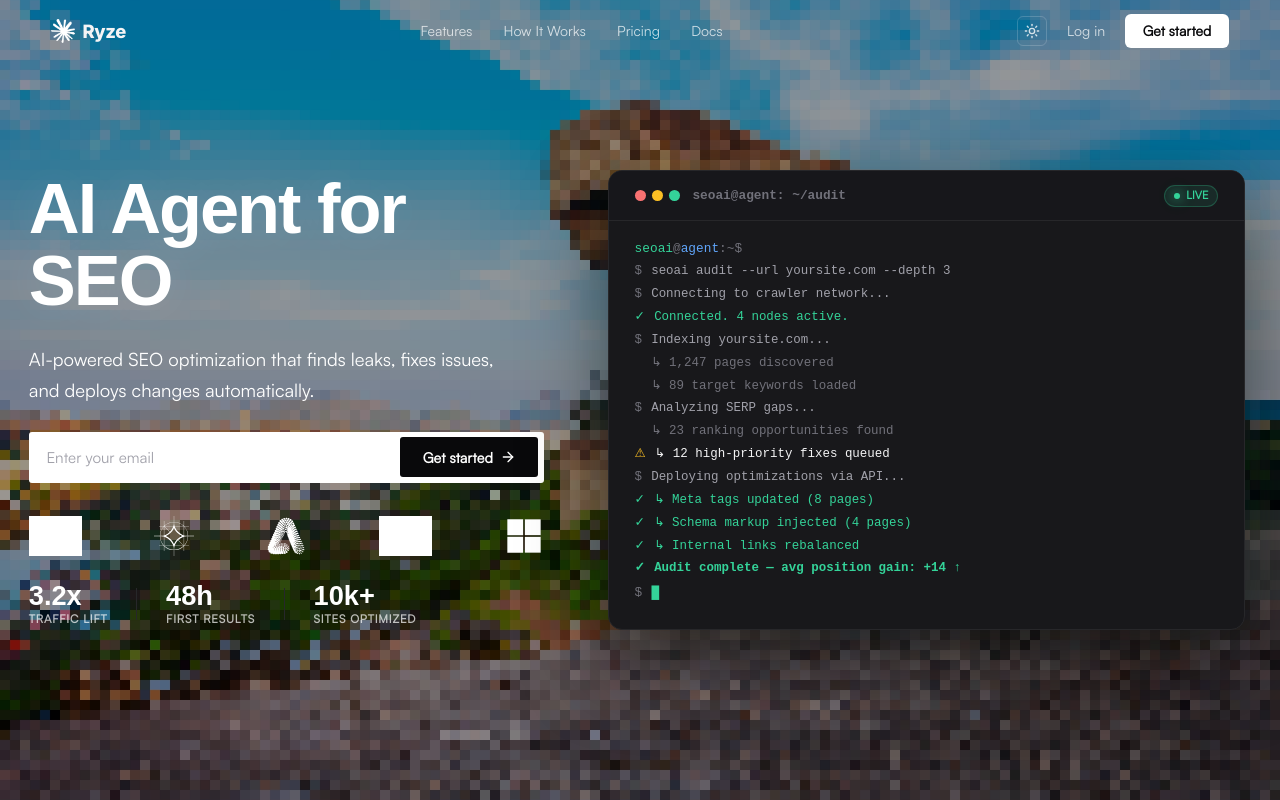
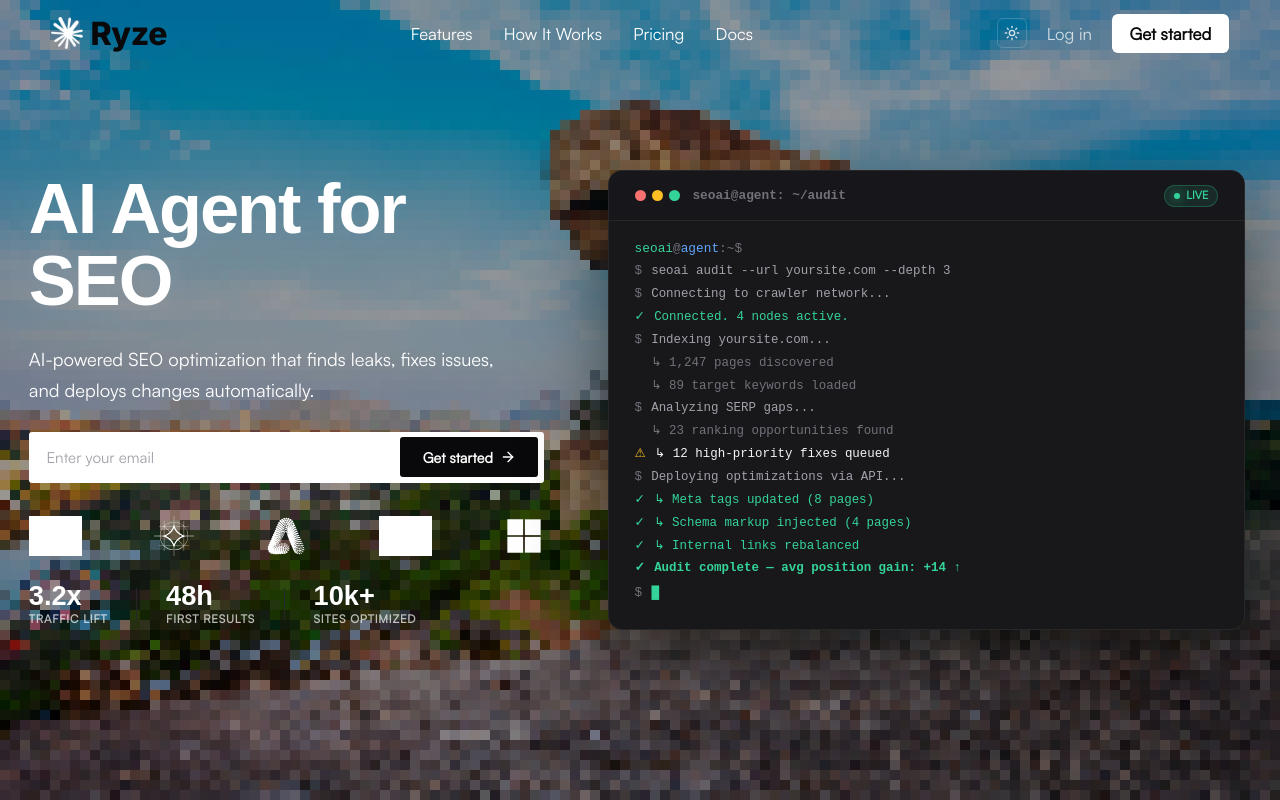
Before and after one commit to ASHISHSINGHNEGI/aiagentforseo, a React (Vite) app: page / in a window 1280 px wide. Shown: the top 800 px of the page. Built offline with nearby package versions, Linux system fonts and the light colour scheme; grey boxes are pictures that could not be loaded.

Commit message:
style: update header styling, typography, logo dimensions, and rebrand footer company name

```diff
--- a/src/App.css
+++ b/src/App.css
@@ -238,7 +238,7 @@ main {
   transition: background 0.3s ease, box-shadow 0.3s ease;
 }
 .navbar-wrapper.scrolled {
-  background: rgba(255, 255, 255, 0.72);
+  background: rgba(255, 255, 255,1);
   backdrop-filter: blur(20px);
   -webkit-backdrop-filter: blur(20px);
   box-shadow: 0 1px 0 rgba(0, 0, 0, 0.08);
@@ -264,9 +264,9 @@ main {
 .logo-text {
   font-family: "Inter", sans-serif;
   font-weight: 800;
-  font-size: 1.15rem;
+  font-size: 2rem;
   letter-spacing: -0.3px;
-  color: var(--agent-text);
+  color: var(--agent-bg);
   transition: color 0.3s;
 }
 .navbar-wrapper.scrolled .logo-text {
@@ -281,10 +281,11 @@ main {
   justify-content: center;
 }
 .nav-links a {
-  color: rgba(255, 255, 255, 0.75);
+  color: rgba(255, 255, 255, 1);
   text-decoration: none;
   font-weight: 500;
-  font-size: 0.88rem;
+  font-family: var(--font-default);
+  font-size: 1.05rem;
   padding: 0.4rem 0.85rem;
   border-radius: 6px;
   transition: color 0.2s, background 0.2s;
@@ -313,7 +314,7 @@ main {
   border: none;
   color: rgba(255, 255, 255, 0.75);
   font-weight: 500;
-  font-size: 0.88rem;
+  font-size: 1.05rem;
   cursor: pointer;
   padding: 0.45rem 0.85rem;
   border-radius: 6px;
@@ -339,7 +340,7 @@ main {
   padding: 0.5rem 1.1rem;
   border-radius: 6px;
   font-weight: 700;
-  font-size: 0.88rem;
+  font-size: 1.05rem;
   cursor: pointer;
   font-family: inherit;
   transition: background 0.2s, color 0.2s, transform 0.15s, box-shadow 0.2s;
@@ -385,15 +386,7 @@ main {
   color: #09090b;
 }
 
-/* Light theme — navbar transparent state */
-[data-theme="light"] .navbar-wrapper:not(.scrolled) .nav-links a { color: #3f3f46; }
-[data-theme="light"] .navbar-wrapper:not(.scrolled) .nav-links a:hover { color: #09090b; background: rgba(0,0,0,0.05); }
-[data-theme="light"] .navbar-wrapper:not(.scrolled) .nav-login { color: #3f3f46; }
-[data-theme="light"] .navbar-wrapper:not(.scrolled) .nav-login:hover { color: #09090b; }
-[data-theme="light"] .navbar-wrapper:not(.scrolled) .nav-cta { background: #09090b; color: #ffffff; }
-[data-theme="light"] .navbar-wrapper:not(.scrolled) .logo-text { color: #09090b; }
-[data-theme="light"] .navbar-wrapper:not(.scrolled) .nav-theme-toggle { border-color: rgba(0,0,0,0.15); color: #3f3f46; }
-[data-theme="light"] .navbar-wrapper:not(.scrolled) .mobile-menu-btn { color: #09090b; }
+/* Removed Light theme transparent state overrides because the hero background is always dark */
 
 .mobile-menu-btn {
   display: none;
--- a/src/components/SiteFooter.tsx
+++ b/src/components/SiteFooter.tsx
@@ -1,4 +1,4 @@
-import { ArrowRight, Database, Zap } from "lucide-react";
+import { ArrowRight, Database } from "lucide-react";
 
 export function SiteFooter() {
   return (
@@ -72,7 +72,7 @@ export function SiteFooter() {
       </div>
 
       <div className="footer-bottom">
-        <p>© 2026 SEOAI Inc. All rights reserved.</p>
+        <p>© 2026 Ryze.ai Inc. All rights reserved.</p>
         <div className="footer-bottom-links">
           <a href="#">Privacy</a>
           <a href="#">Terms</a>
--- a/src/components/SiteHeader.tsx
+++ b/src/components/SiteHeader.tsx
@@ -27,20 +27,36 @@ export function SiteHeader() {
       <nav className="navbar-pill">
         {/* Logo */}
         <div className="logo">
-          {scrolled || isLight ? (
-            <img src="/claude(black).svg" alt="Ryze" style={{ width: "1.5em", height: "1.5em", objectFit: "contain" }} />
+          {scrolled ? (
+            <img
+              src="/claude(black).svg"
+              alt="Ryze"
+              style={{ width: "2a em", height: "2em", objectFit: "contain" }}
+            />
           ) : (
-            <img src="/claude.png" alt="Ryze" style={{ width: "1.5em", height: "1.5em", objectFit: "contain" }} />
+            <img
+              src="/claude.png"
+              alt="Ryze"
+              style={{ width: "2em", height: "2em", objectFit: "contain" }}
+            />
           )}
           <span className="logo-text">Ryze</span>
         </div>
 
         {/* Center links */}
         <div className={`nav-links ${menuOpen ? "open" : ""}`}>
-          <a href="#features" onClick={() => setMenuOpen(false)}>Features</a>
-          <a href="#workflow" onClick={() => setMenuOpen(false)}>How It Works</a>
-          <a href="#pricing" onClick={() => setMenuOpen(false)}>Pricing</a>
-          <a href="#docs" onClick={() => setMenuOpen(false)}>Docs</a>
+          <a href="#features" onClick={() => setMenuOpen(false)}>
+            Features
+          </a>
+          <a href="#workflow" onClick={() => setMenuOpen(false)}>
+            How It Works
+          </a>
+          <a href="#pricing" onClick={() => setMenuOpen(false)}>
+            Pricing
+          </a>
+          <a href="#docs" onClick={() => setMenuOpen(false)}>
+            Docs
+          </a>
         </div>
 
         {/* Right actions */}
```
